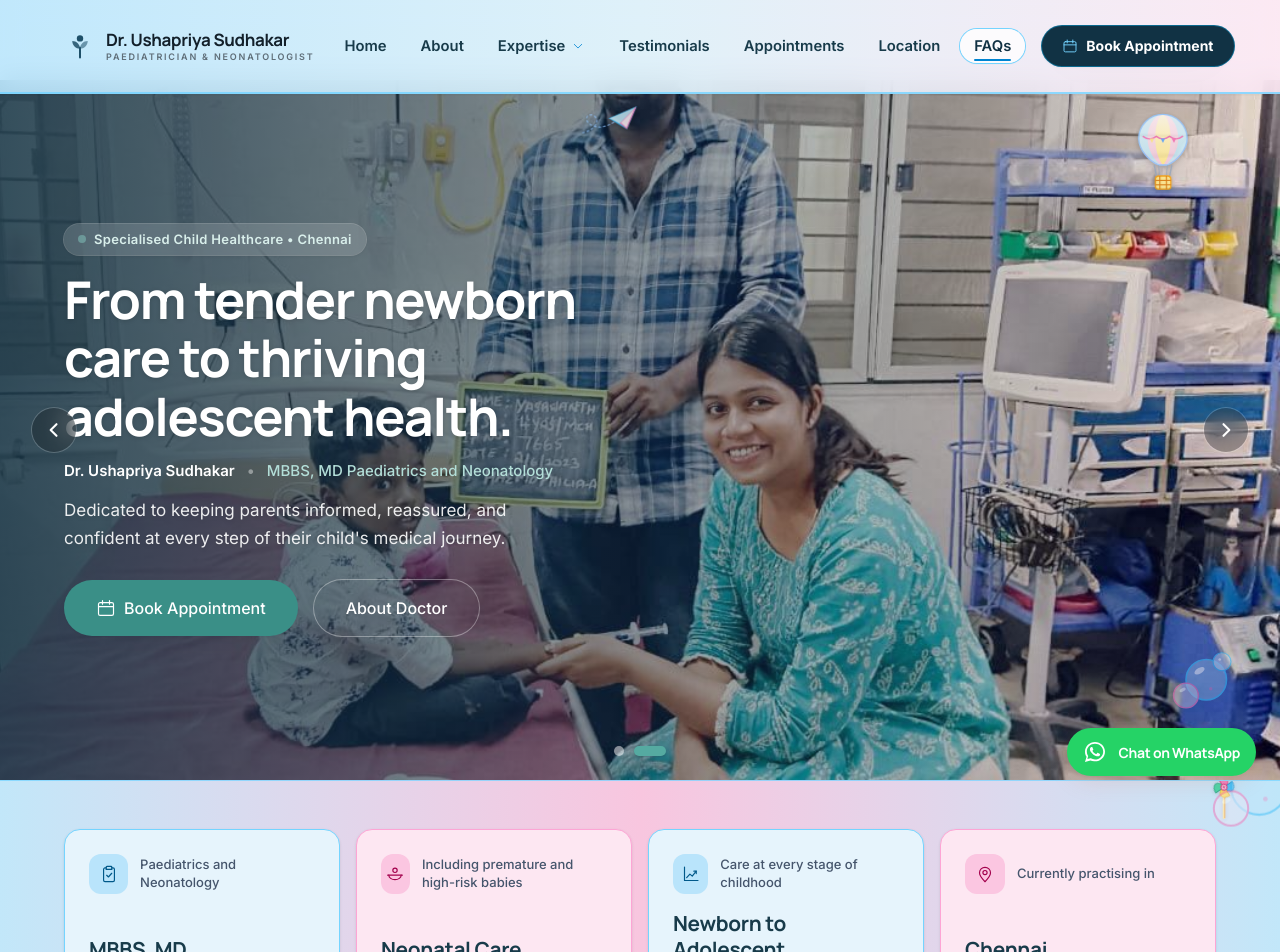
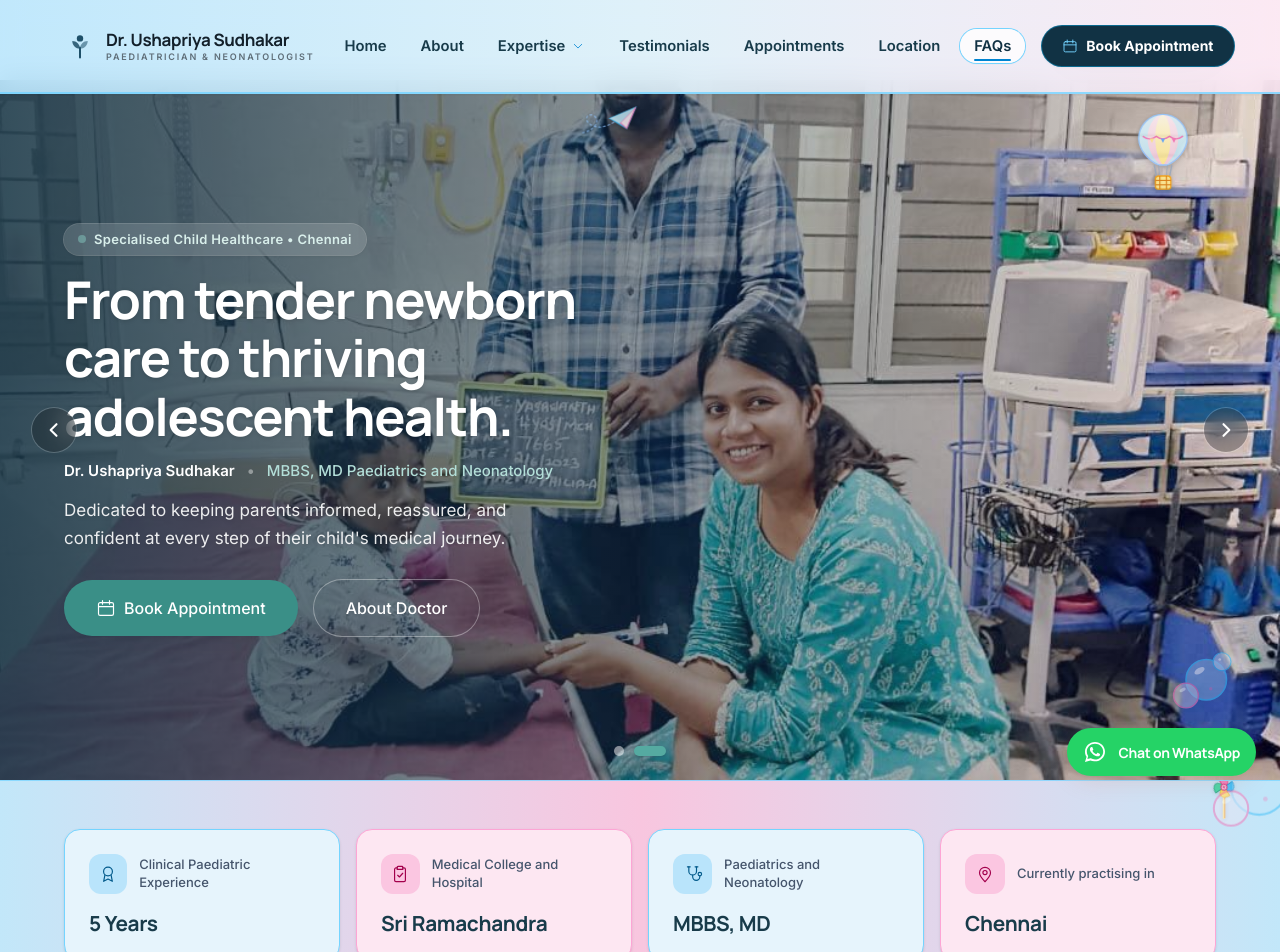
Before and after one commit to Sajith-28/Pedia-template, a Next.js app: page / in a window 1280 px wide. Shown: the top 952 px of the page. Built offline with nearby package versions, Linux system fonts and the light colour scheme.

Commit message:
Add 5 years clinical experience and Sri Ramachandra Medical College and Hospital credentials

```diff
--- a/components/layout/MobileNav.tsx
+++ b/components/layout/MobileNav.tsx
@@ -230,6 +230,7 @@ export function MobileNav({ open, onClose, activeSection, linkPrefix }: Props) {
               <p className="font-medium text-ink">{doctor.name}</p>
               <p>{doctor.title}</p>
               <p>{doctor.qualifications}</p>
+              <p className="text-xs font-semibold text-sky-900">{doctor.experience} • {doctor.medicalCollege}</p>
             </div>
             <p className="text-[0.8125rem] text-ink-soft">
               Currently practising in {doctor.city}
--- a/data/credentials.ts
+++ b/data/credentials.ts
@@ -17,21 +17,21 @@ export type CredentialHighlight = {
  */
 export const credentialHighlights: CredentialHighlight[] = [
   {
-    value: "MBBS, MD",
-    label: "Paediatrics and Neonatology",
-    icon: "clipboard",
+    value: "5 Years",
+    label: "Clinical Paediatric Experience",
+    icon: "award",
     accent: "brand",
   },
   {
-    value: "Neonatal Care",
-    label: "Including premature and high-risk babies",
-    icon: "cradle",
+    value: "Sri Ramachandra",
+    label: "Medical College and Hospital",
+    icon: "clipboard",
     accent: "coral",
   },
   {
-    value: "Newborn to Adolescent",
-    label: "Care at every stage of childhood",
-    icon: "growth",
+    value: "MBBS, MD",
+    label: "Paediatrics and Neonatology",
+    icon: "stethoscope",
     accent: "mint",
   },
   {
--- a/data/doctor.ts
+++ b/data/doctor.ts
@@ -18,6 +18,8 @@ export const doctor = {
   shortTitle: "Paediatrician & Neonatologist",
   eyebrow: "Paediatrician & Neonatologist",
   qualifications: "MBBS, MD Paediatrics and Neonatology",
+  experience: "5 Years of Clinical Experience",
+  medicalCollege: "Sri Ramachandra Medical College and Hospital",
   city: "Chennai",
 
   headline: {
@@ -38,6 +40,8 @@ export const doctor = {
 
   credentials: [
     { label: "Qualifications", value: "MBBS, MD Paediatrics and Neonatology" },
+    { label: "Medical College", value: "Sri Ramachandra Medical College and Hospital" },
+    { label: "Experience", value: "5 Years of Clinical Experience" },
     { label: "Specialisation", value: "Paediatrics & Neonatology" },
     { label: "Care for", value: "Newborns, infants, children and adolescents" },
     { label: "Currently practising in", value: "Chennai" },
```
